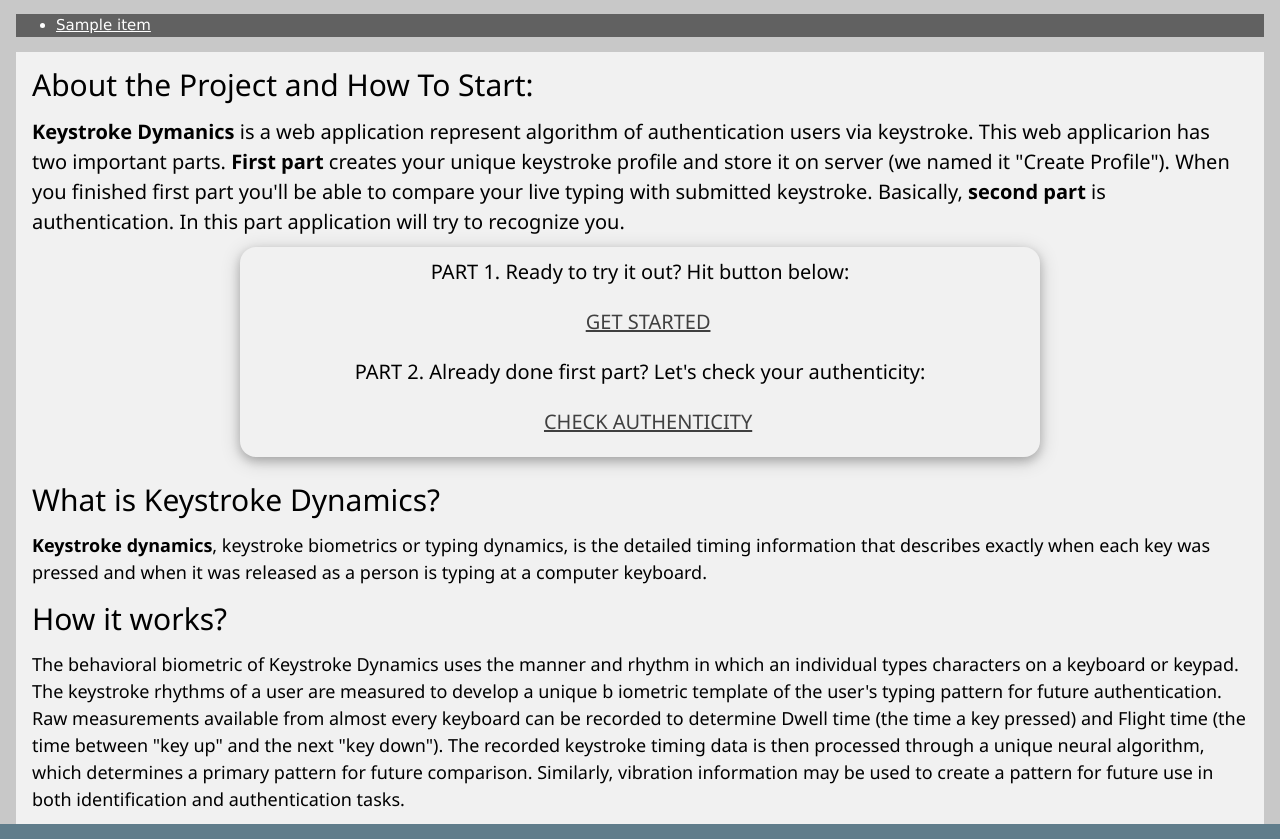
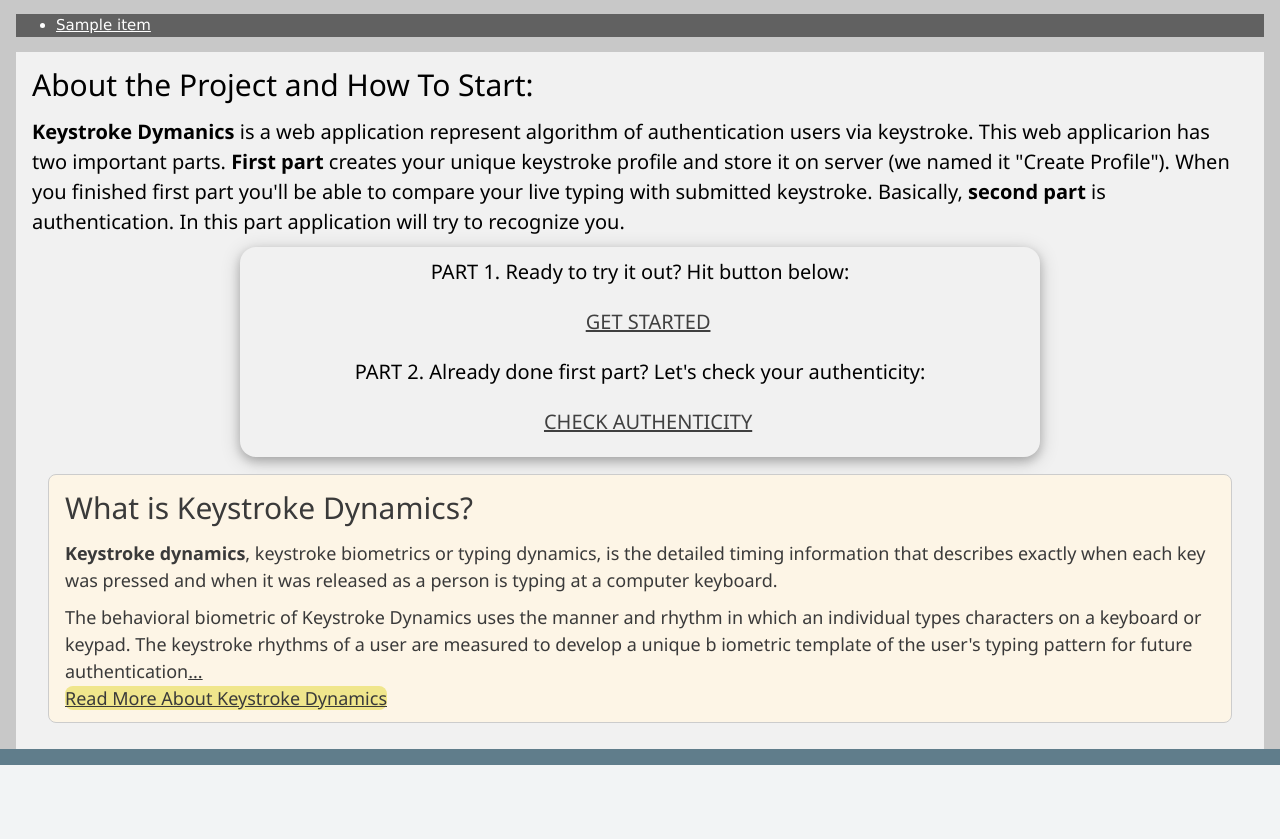
Before and after one commit to lizmars/Keystroke-Dynamics, a Flask app: template keystrokedynamics/templates/keystrpage.html in a window 1280 px wide. Shown: the part 75-914 px from the top of the page. After the commit the page ends 840 px from the top, so only its background shows below. Run offline with Flask 2, Linux system fonts and the light colour scheme; the template is opened without the code that fills it: most values are stand-ins (such as "Sample title", 1, 10 or a date in 2020).

Commit message:
home page changed

```diff
--- a/keystrokedynamics/templates/keystrpage.html
+++ b/keystrokedynamics/templates/keystrpage.html
@@ -50,27 +50,26 @@
 
       </div>
     </div>
-    <p></p>
+    <div class="w3-container">
+    <div class="w3-panel w3-border w3-sand w3-text-dark-grey w3-round-large">
       <h2>What is Keystroke Dynamics?</h2>
       <h5><b>Keystroke dynamics</b>, keystroke biometrics or typing dynamics, is the
         detailed timing information that describes exactly when each key was
         pressed and when it was released as a person is typing at a computer
         keyboard.
       </h5>
-    <h2>How it works?</h2>
       <h5>The behavioral biometric of Keystroke Dynamics uses the manner and
         rhythm in which an individual types characters on a keyboard or keypad.
         The keystroke rhythms of a user are measured to develop a unique b
-      iometric template of the user's typing pattern for future authentication.
-      Raw measurements available from almost every keyboard can be recorded
-      to determine Dwell time (the time a key pressed) and Flight time (the
-      time between "key up" and the next "key down"). The recorded keystroke
-      timing data is then processed through a unique neural algorithm, which
-      determines a primary pattern for future comparison. Similarly,
-      vibration information may be used to create a pattern for future use
-      in both identification and authentication tasks.
+        iometric template of the user's typing pattern for future authentication<a href="{{ url_for('howitworks') }}">...</a>
+        <br><a href="{{ url_for('howitworks') }}" class="w3-btn-block w3-center w3-text-dark-grey w3-khaki
+          w3-round-large" style="width:350px">Read More About Keystroke Dynamics</a>
       </h5>
         </div>
+    </div>
+
+  </div>
+
 
 </div>
 
```
Lines whose indentation alone changed are shown as unchanged.
